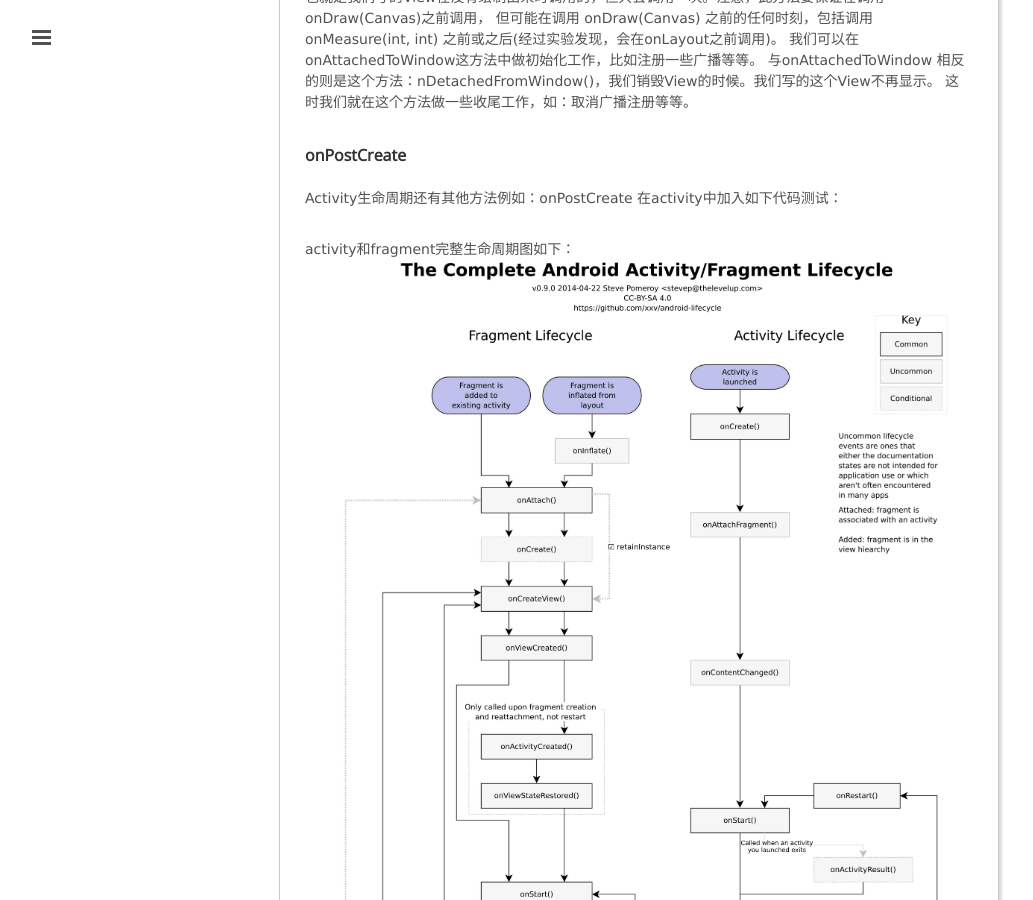
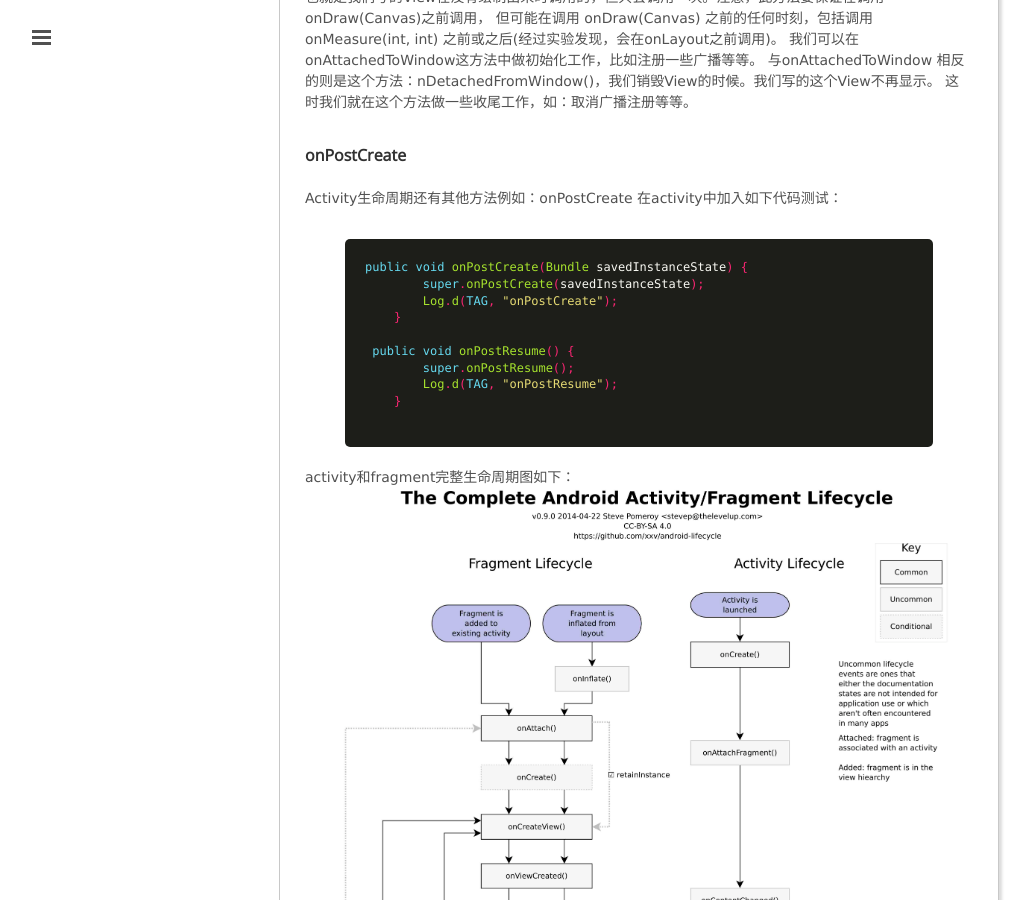
Before and after one commit to mxn21/mxn21.github.io, a Jekyll site: the page built from _posts/2015-7-1-重新认识activity生命周期.md, in a window 1280 px wide and 900 px high, scrolled down 12828 px. Shown: the whole window, without its empty margins (1-1034 px from the left). Built offline with Jekyll 4.4.1, drawn with Linux system fonts in a browser that asks for light colours; Markdown is read by kramdown in place of the engine named in the settings; comment, search, counter and statistics services are not loaded.

Commit message:
34534543

```diff
--- a/_posts/2015-7-1-重新认识activity生命周期.md
+++ b/_posts/2015-7-1-重新认识activity生命周期.md
@@ -507,8 +507,18 @@
 在activity中加入如下代码测试：
 
 	{% highlight java  %}
+public void onPostCreate(Bundle savedInstanceState) {
+        super.onPostCreate(savedInstanceState);
+        Log.d(TAG, "onPostCreate");
+    }
 
+ public void onPostResume() {
+        super.onPostResume();
+        Log.d(TAG, "onPostResume");
+    }
 	 {% endhighlight %}
+
+
 
 activity和fragment完整生命周期图如下：
 ![](https://raw.githubusercontent.com/mxn21/mxn21.github.io/master/public/img/img26.jpg)
```
